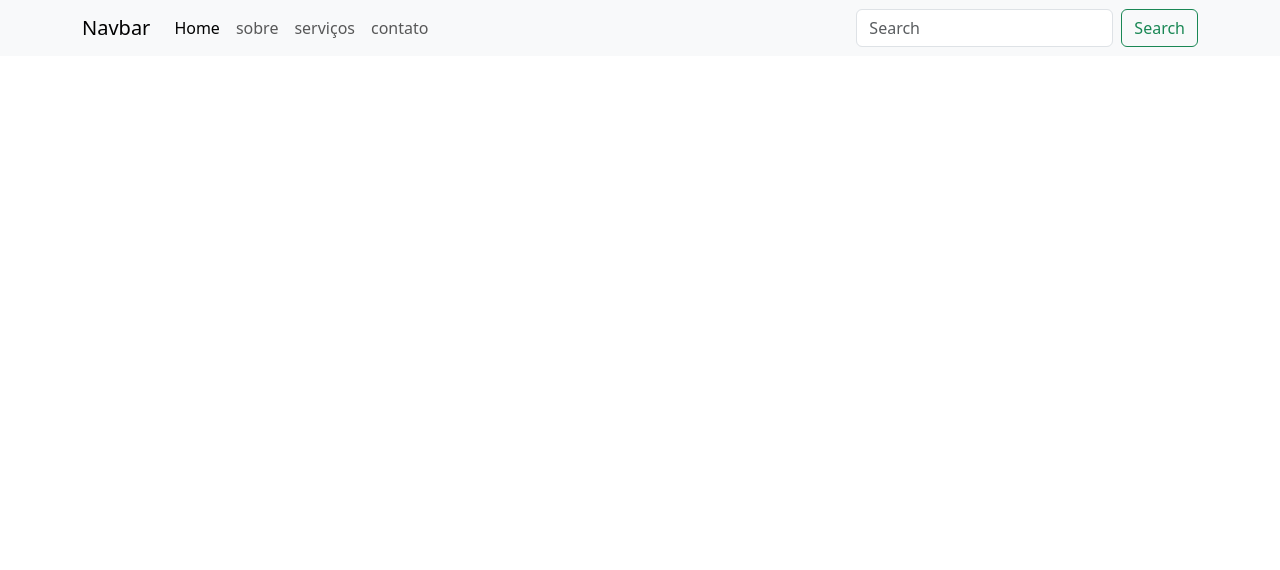
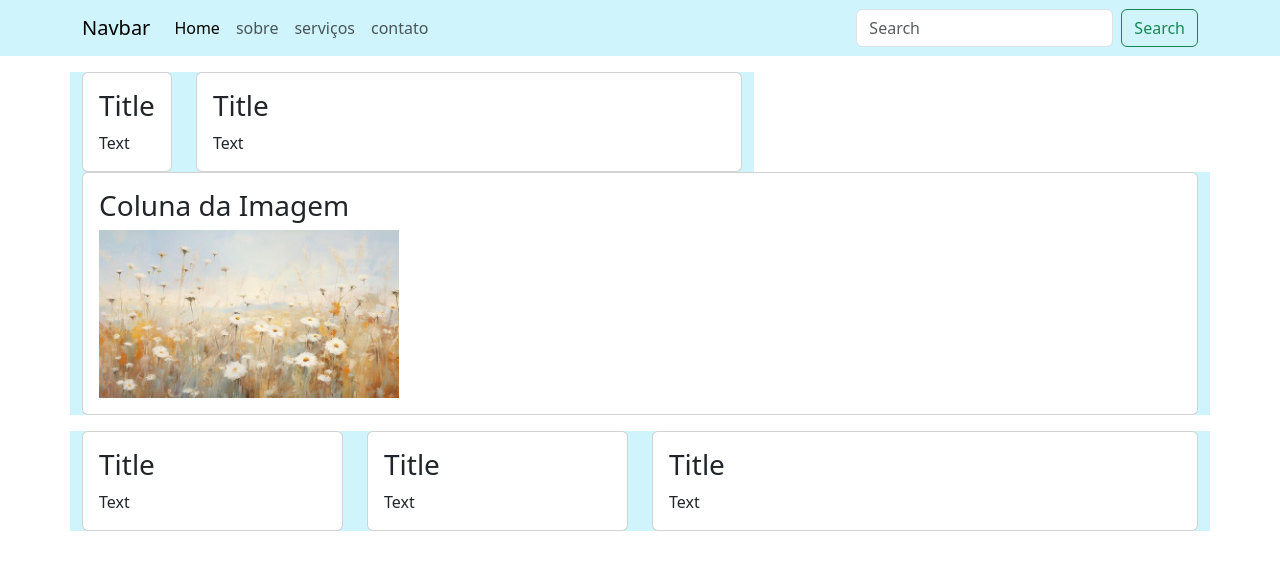
Before and after one commit to heve-dev/revisao, a plain HTML site: page index.html in a window 1280 px wide. Drawn offline with Linux system fonts and the light colour scheme.

Commit message:
feat: add img

```diff
--- a/index.html
+++ b/index.html
@@ -7,7 +7,7 @@
     <link rel="stylesheet" href="../bootstrap-5.3.6-dist/css/bootstrap.css">
 </head>
 <body>
-    <nav class="navbar navbar-expand-sm navbar-light bg-light">
+    <nav class="navbar navbar-expand-sm navbar-light bg-info-subtle">
 
         <div class="container">
             <a class="navbar-brand" href="#">Navbar</a>
@@ -56,7 +56,62 @@
             </div>
         </div>
     </nav>
-
+    <div class="container mt-3">
+        <div class="row">
+            <div class="col-auto bg-info-subtle">
+                <div class="card">
+                    <div class="card-body">
+                        <h3 class="card-title">Title</h3>
+                        <p class="card-text">Text</p>
+                    </div>
+                </div>
+            </div>
+            <div class="col-6 bg-info-subtle">
+                <div class="card">
+                    <div class="card-body">
+                        <h3 class="card-title">Title</h3>
+                        <p class="card-text">Text</p>
+                    </div>
+                </div>
+            </div>
+            <div class="auto bg-info-subtle">
+                <div class="card">
+                    <div class="card-body">
+                        <h3 class="card-title">Coluna da Imagem</h3>
+                        <img src="img/flores.jpg" alt="flores" style="max-width: 300px;">
+                    </div>
+                </div>
+            </div>
+        </div>
+    </div>
+    <div class="container mt-3">
+        <div class="row">
+            <div class="col-3 bg-info-subtle">
+                <div class="card">
+                    <div class="card-body">
+                        <h3 class="card-title">Title</h3>
+                        <p class="card-text">Text</p>
+                    </div>
+                </div>
+            </div>
+            <div class="col-3 bg-info-subtle">
+                <div class="card">
+                    <div class="card-body">
+                        <h3 class="card-title">Title</h3>
+                        <p class="card-text">Text</p>
+                    </div>
+                </div>
+            </div>
+            <div class="col-6 bg-info-subtle">
+                <div class="card">
+                    <div class="card-body">
+                        <h3 class="card-title">Title</h3>
+                        <p class="card-text">Text</p>
+                    </div>
+                </div>
+            </div>
+        </div>
+    </div>
     <script src="../bootstrap-5.3.6-dist/js/bootstrap.js"></script>
 </body>
 </html>
```
Also changed, not shown: bootstrap-5.3.6-dist/css/bootstrap.css, img/flores.jpg (added).
